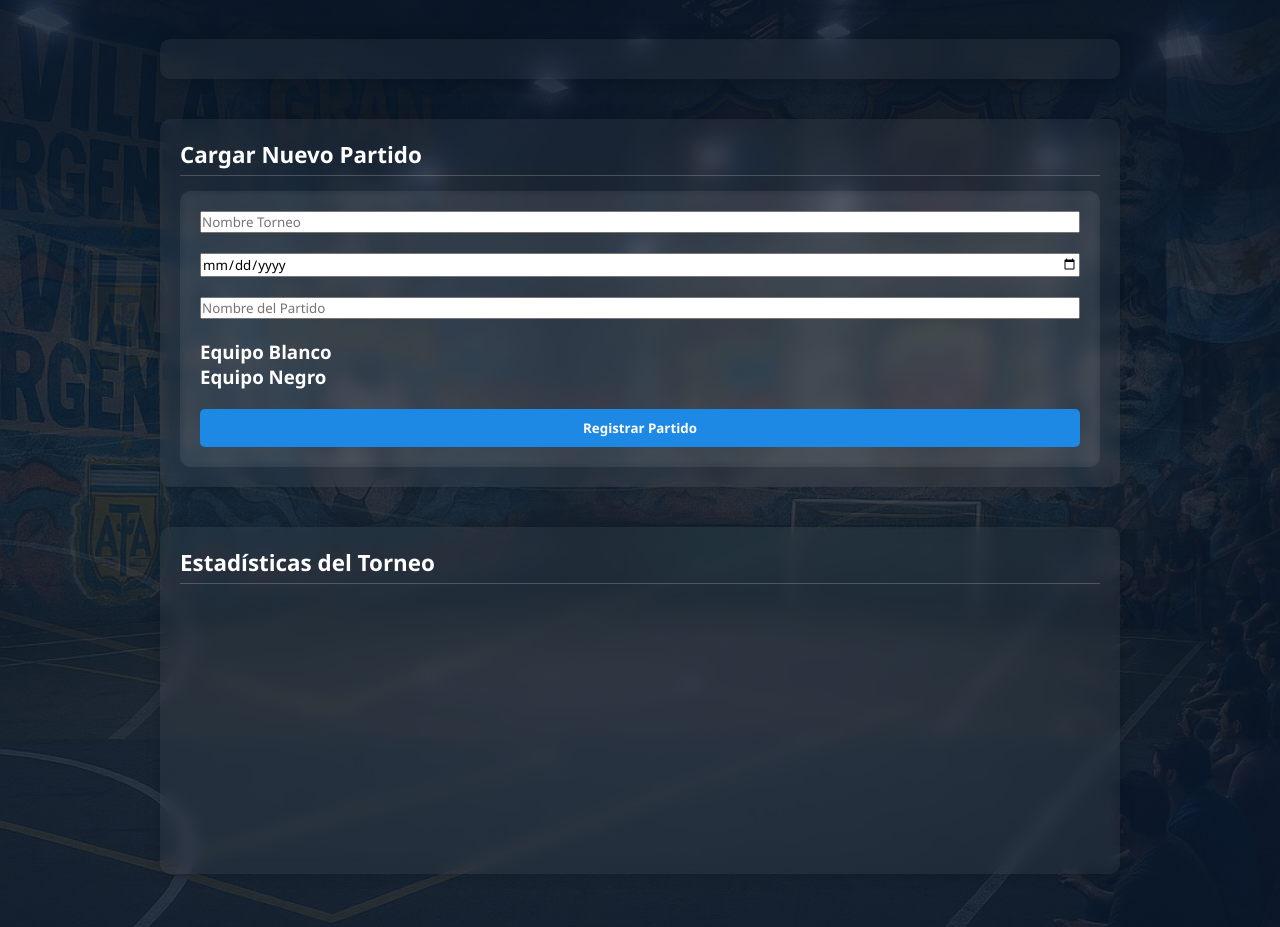
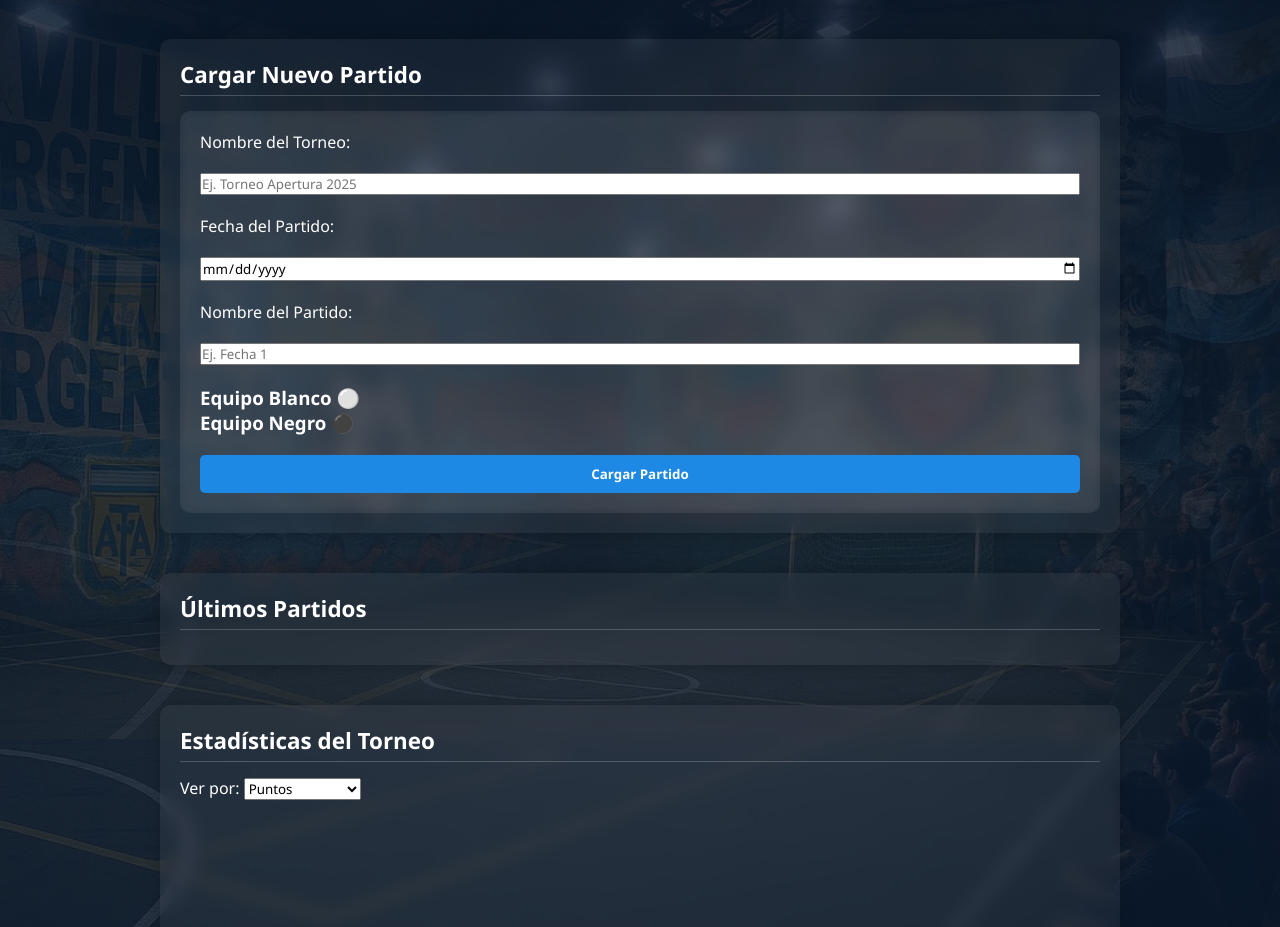
Before and after one commit to Juanchirobot/torneo-martes, a website: page index.html in a window 1280 px wide. Shown: the part 61-988 px from the top of the page. Drawn offline with nearby package versions, Linux system fonts and the light colour scheme; no server answers.

Commit message:
Update index.html

```diff
--- a/index.html
+++ b/index.html
@@ -2,50 +2,65 @@
 <html lang="es">
 <head>
   <meta charset="UTF-8" />
-  <meta name="viewport" content="width=device-width, initial-scale=1.0"/>
-  <title>Torneo de Fútbol</title>
+  <meta name="viewport" content="width=device-width, initial-scale=1.0" />
+  <title>Torneo Martes</title>
   <link rel="stylesheet" href="style.css" />
   <script src="https://cdn.jsdelivr.net/npm/chart.js"></script>
 </head>
 <body>
-  <div id="loader"><div class="loader-circle"></div></div>
-
   <header>
-    <h1>Torneo Apertura</h1>
+    <h1>Torneo Martes</h1>
   </header>
 
   <main>
-    <section id="cardsPartidos" class="tarjetas"></section>
-
     <section class="formulario-container">
       <h2>Cargar Nuevo Partido</h2>
       <form id="formPartido">
-        <input type="text" id="nombre_torneo" placeholder="Nombre Torneo" required />
-        <input type="date" id="fecha_partido" required />
-        <input type="text" id="nombre_partido" placeholder="Nombre del Partido" required />
+        <label for="nombre_torneo">Nombre del Torneo:</label>
+        <input type="text" id="nombre_torneo" name="nombre_torneo" required placeholder="Ej. Torneo Apertura 2025" />
 
-        <div class="equipos">
-          <div>
-            <h3>Equipo Blanco</h3>
-            <div id="equipoBlanco" class="equipo-grid"></div>
+        <label for="fecha_partido">Fecha del Partido:</label>
+        <input type="date" id="fecha_partido" name="fecha_partido" required />
+
+        <label for="nombre_partido">Nombre del Partido:</label>
+        <input type="text" id="nombre_partido" name="nombre_partido" required placeholder="Ej. Fecha 1" />
+        <div class="equipos-formulario">
+          <div class="equipo" id="equipoBlanco">
+            <h3>Equipo Blanco ⚪</h3>
+            <!-- Jugadores de Blanco se cargarán dinámicamente aquí -->
           </div>
-          <div>
-            <h3>Equipo Negro</h3>
-            <div id="equipoNegro" class="equipo-grid"></div>
+          <div class="equipo" id="equipoNegro">
+            <h3>Equipo Negro ⚫</h3>
+            <!-- Jugadores de Negro se cargarán dinámicamente aquí -->
           </div>
         </div>
 
-        <button type="submit">Registrar Partido</button>
+        <button type="submit" class="btn cargar">Cargar Partido</button>
       </form>
+    </section>
+    <section class="resultados">
+      <h2>Últimos Partidos</h2>
+      <div id="cardsPartidos" class="cards-partidos"></div>
     </section>
 
     <section class="graficos">
       <h2>Estadísticas del Torneo</h2>
-      <canvas id="graficoPosiciones" width="400" height="250"></canvas>
-      <canvas id="graficoGoleadores" width="400" height="250"></canvas>
+      <div class="filtro-graficos">
+        <label for="filtroGrafico">Ver por:</label>
+        <select id="filtroGrafico">
+          <option value="puntos">Puntos</option>
+          <option value="goles">Goles</option>
+          <option value="partidos">Participaciones</option>
+        </select>
+      </div>
+      <canvas id="graficoJugadores"></canvas>
     </section>
-  </main>
+    <footer>
+      <p>🏆 Torneo de Fútbol de Amigos – Web interactiva creada por Juanchi</p>
+    </footer>
 
-  <script src="script.js"></script>
-</body>
+    <div id="overlay" class="overlay"></div>
+    <script src="https://cdn.jsdelivr.net/npm/chart.js"></script>
+    <script src="script.js"></script>
+  </body>
 </html>
```
